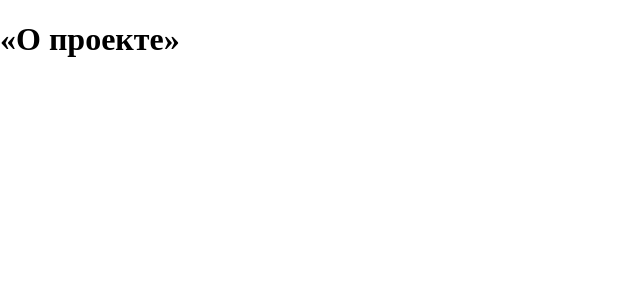
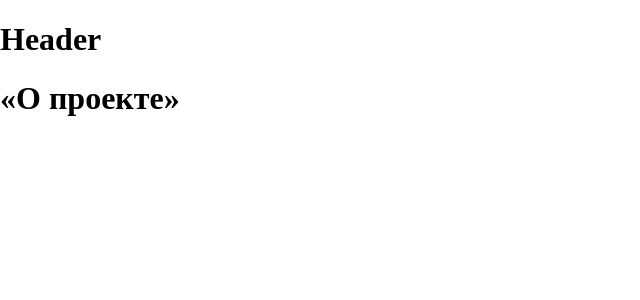
Before and after one commit to proehavshiy/movies-explorer-frontend, a React (Create React App) app: page / in a window 1280 px wide. Shown: the top 300 px of the page, without its empty margins (0-640 px from the left). Built offline with nearby package versions, Linux system fonts and the light colour scheme.

Commit message:
feat: init Header component

```diff
--- /dev/null
+++ b/src/components/Header/Header.js
@@ -0,0 +1,12 @@
+import React from 'react';
+import './Header.css';
+
+function Header() {
+  return (
+    <div>
+      <h1>Header</h1>
+    </div>
+  );
+}
+
+export default Header;
--- a/src/components/Main/Main.js
+++ b/src/components/Main/Main.js
@@ -1,9 +1,14 @@
 import React from 'react';
 import './Main.css';
 
+import Header from '../Header/Header';
+
 function Main() {
   return (
-    <h1>«О проекте»</h1>
+    <>
+      <Header />
+      <h1>«О проекте»</h1>
+    </>
   );
 }
 
```
Also changed, not shown: src/components/Header/Header.css (added).
